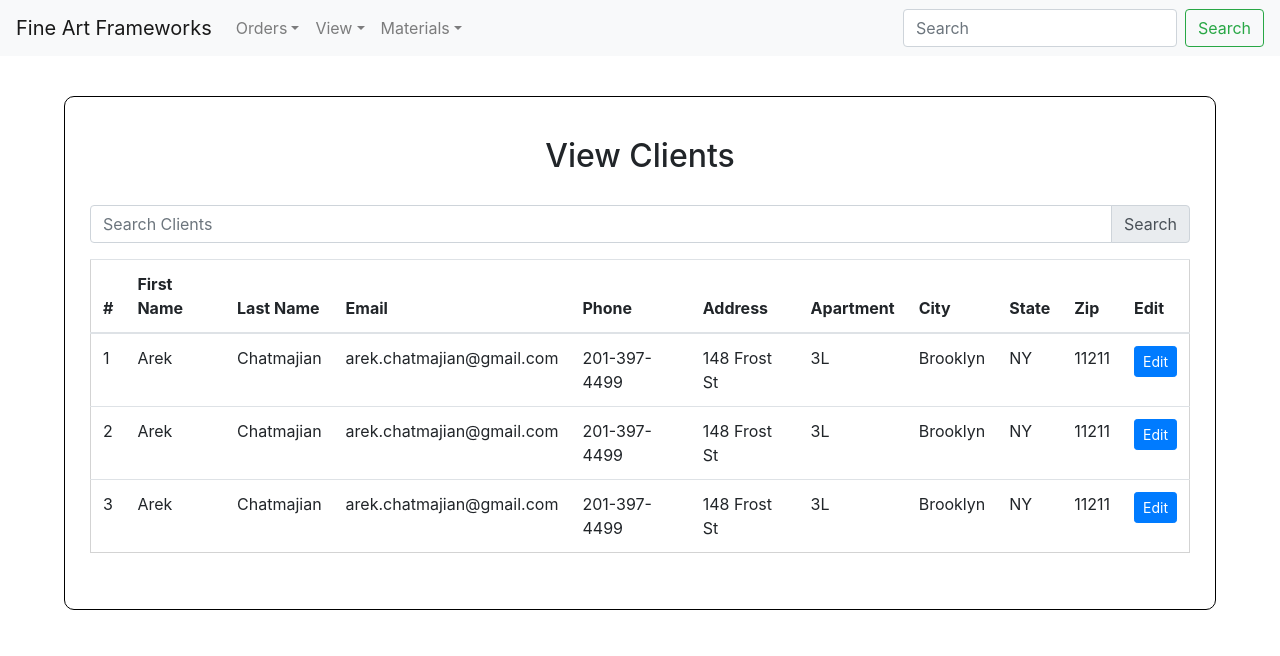
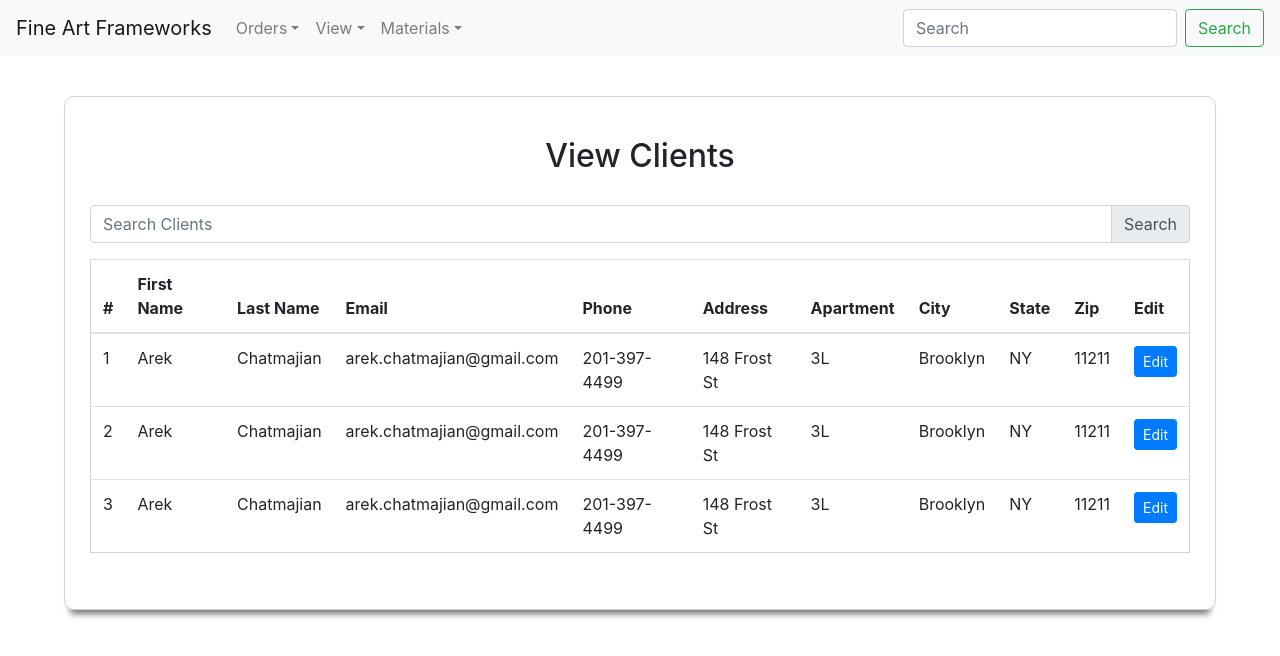
Before and after one commit to achatmajian/FineArtFrameworks-React, a React (Create React App) app: page / in a window 1280 px wide. Shown: the top 656 px of the page. Built offline with nearby package versions, Linux system fonts and the light colour scheme.

Commit message:
more styling stuff

```diff
--- a/src/components/view-table.css
+++ b/src/components/view-table.css
@@ -1,9 +1,17 @@
+.wrapper{
+    /* background-color: lightsteelblue;
+    height: 100%; */
+}
+
 .table-container {
-    border: 1px solid black;
+    border: 1px solid lightgrey;
     border-radius: 10px;
     padding: 40px;
     margin-top: 40px;
     max-width: 90%;
+    -webkit-box-shadow: 0 10px 6px -6px #777;
+    -moz-box-shadow: 0 10px 6px -6px #777;
+    box-shadow: 0 10px 6px -6px #777;
 }
 
 .page-title{
@@ -13,4 +21,5 @@
 
 .table{
     border: 1px solid lightgrey;
+    border-radius: 10px;
 }
--- a/src/components/view-table.js
+++ b/src/components/view-table.js
@@ -7,6 +7,7 @@ import "./view-table.css";
 class ViewTable extends React.Component {
     render() {
       return (
+        <div className="wrapper">
         <Container className="table-container" fluid>
           <h2 className="page-title">View Clients</h2>
           <Row>
@@ -82,6 +83,7 @@ class ViewTable extends React.Component {
             </Table>
         </Row>
 </Container>
+</div>
 
       );
     }
```
